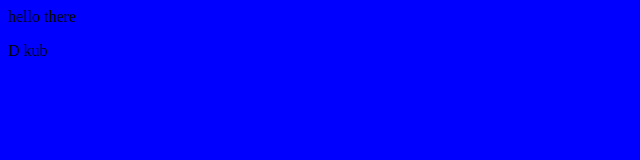
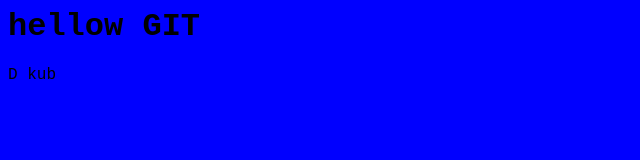
Before and after one commit to Chatchav11/CS100-first-repo, a plain HTML site: page index.html in a window 1280 px wide. Shown: the whole page, without its empty margins (0-640 px from the left). Drawn offline with Linux system fonts and the light colour scheme.

Commit message:
font body

```diff
--- a/index.html
+++ b/index.html
@@ -3,7 +3,7 @@
     <link rel="stylesheet" href="style.css">
   </head>
   <body>
-    <p>hello there</p>
+    <h1>hellow GIT</h1>
     <p>D kub</p>
   </body>
 </html>
--- a/style.css
+++ b/style.css
@@ -1,3 +1,4 @@
 body {
     background-color: blue;
+    font-family: 'Courier New', Courier, monospace;
 }
```
Also changed, not shown: newfile.html (deleted).
